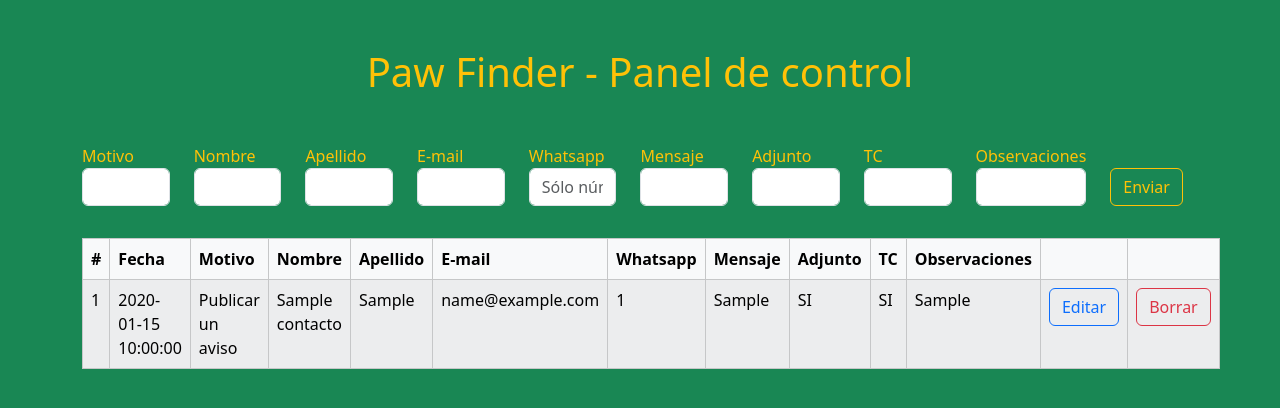
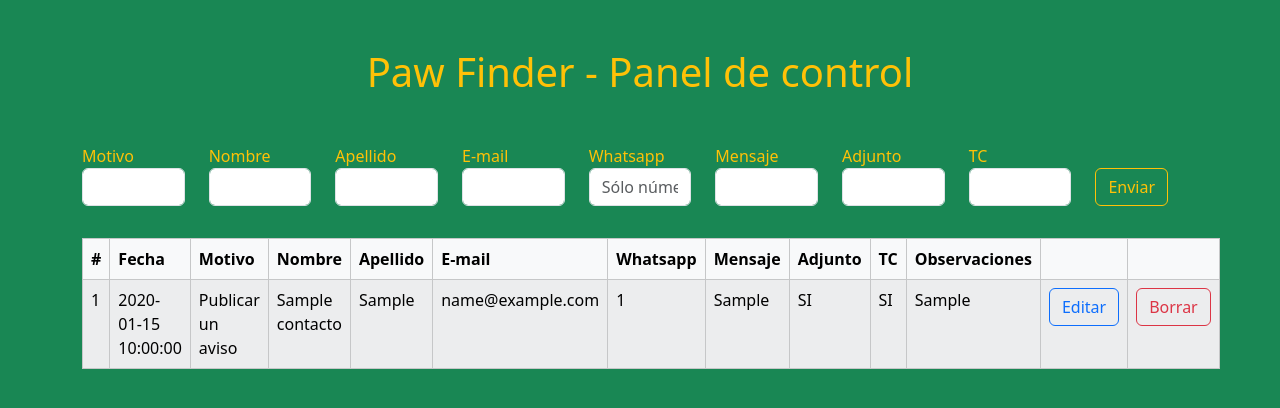
Before and after one commit to serg23arg/CaC_FSPYTHON_Com.24159_Grupo14, a Flask app: page / in a window 1280 px wide. Shown: the top 408 px of the page. Run offline with Flask 3, Linux system fonts and the light colour scheme; tables that the repository leaves empty hold one stand-in row (values such as "Sample post").

Commit message:
Update index.html

```diff
--- a/TP parte 2 - FS PYTHON - Com. 24159 - Grupo 14/src/templates/index.html
+++ b/TP parte 2 - FS PYTHON - Com. 24159 - Grupo 14/src/templates/index.html
@@ -52,10 +52,6 @@
                         <div class="col">
                             <label class="text-warning">TC</label>
                             <input type="text" class="form-control mb-3" name="tc">
-                        </div>
-                        <div class="col">
-                            <label class="text-warning">Observaciones</label>
-                            <input type="text" class="form-control mb-3" name="observaciones">
                         </div>
                         <div class="col">
                             <button class="btn btn-outline-warning mt-4" type="submit">Enviar</button>
```
